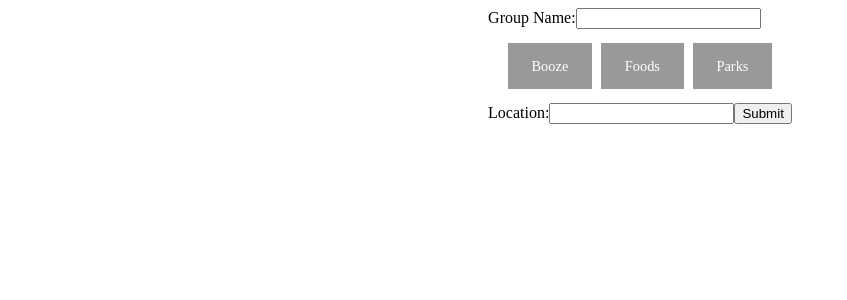
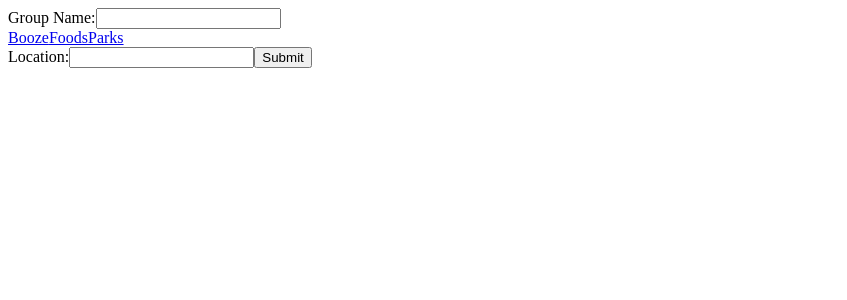
Before and after one commit to richardhertzog/grouper, a React app: page /makeGroup in a window 1280 px wide. Shown: the top 300 px of the page, without its empty margins (0-847 px from the left). Built offline with nearby package versions, Linux system fonts and the light colour scheme.

Commit message:
add bootstrap and jquery

```diff
--- a/client/components/MakeGroup.jsx
+++ b/client/components/MakeGroup.jsx
@@ -36,10 +36,10 @@ class MakeGroup extends Component {
             Group Name:
             <input name="groupName" type="text" value={this.state.groupName} onChange={this.handleChange} />
           </label>
-          <div className="businessTypeButtons">
-            <a href="#" id="bars" onClick={this.businessClick}>Booze</a>
-            <a href="#" id="restaurants" onClick={this.businessClick}>Foods</a>
-            <a href="#" id="parks" onClick={this.businessClick}>Parks</a>
+          <div className="btn-group.btn-group-justified">
+            <a className="btn" href="#" id="bars" onClick={this.businessClick}>Booze</a>
+            <a className="btn" href="#" id="restaurants" onClick={this.businessClick}>Foods</a>
+            <a className="btn" href="#" id="parks" onClick={this.businessClick}>Parks</a>
           </div>
           <label>
             Location:
--- a/package.json
+++ b/package.json
@@ -24,7 +24,9 @@
   "dependencies": {
     "axios": "^0.15.3",
     "body-parser": "^1.17.1",
+    "bootstrap": "^3.3.7",
     "express": "^4.15.2",
+    "jquery": "^3.2.1",
     "mongoose": "^4.9.2",
     "morgan": "^1.8.1",
     "react": "^15.4.2",
--- a/public/index.html
+++ b/public/index.html
@@ -2,7 +2,12 @@
 <html>
   <head>
     <meta charset="utf-8">
-    <link rel="stylesheet" href="styles.css" type="text/css">
+    <!-- <link rel="stylesheet" href="styles.css" type="text/css"> -->
+    <script src="https://maxcdn.bootstrapcdn.com/bootstrap/3.3.7/js/bootstrap.min.js" integrity="sha384-Tc5IQib027qvyjSMfHjOMaLkfuWVxZxUPnCJA7l2mCWNIpG9mGCD8wGNIcPD7Txa" crossorigin="anonymous"></script>
+    <script
+  src="https://code.jquery.com/jquery-3.2.1.min.js"
+  integrity="sha256-hwg4gsxgFZhOsEEamdOYGBf13FyQuiTwlAQgxVSNgt4="
+  crossorigin="anonymous"></script>
     <title>Grüper</title>
   </head>
   <body>
```
